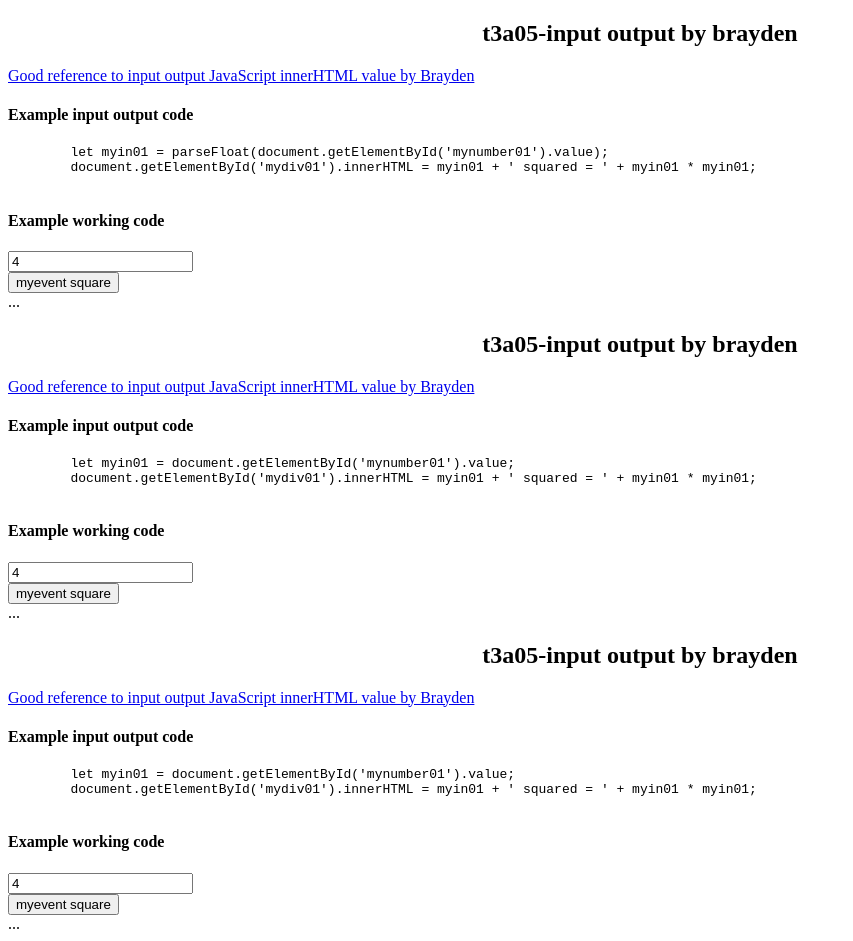
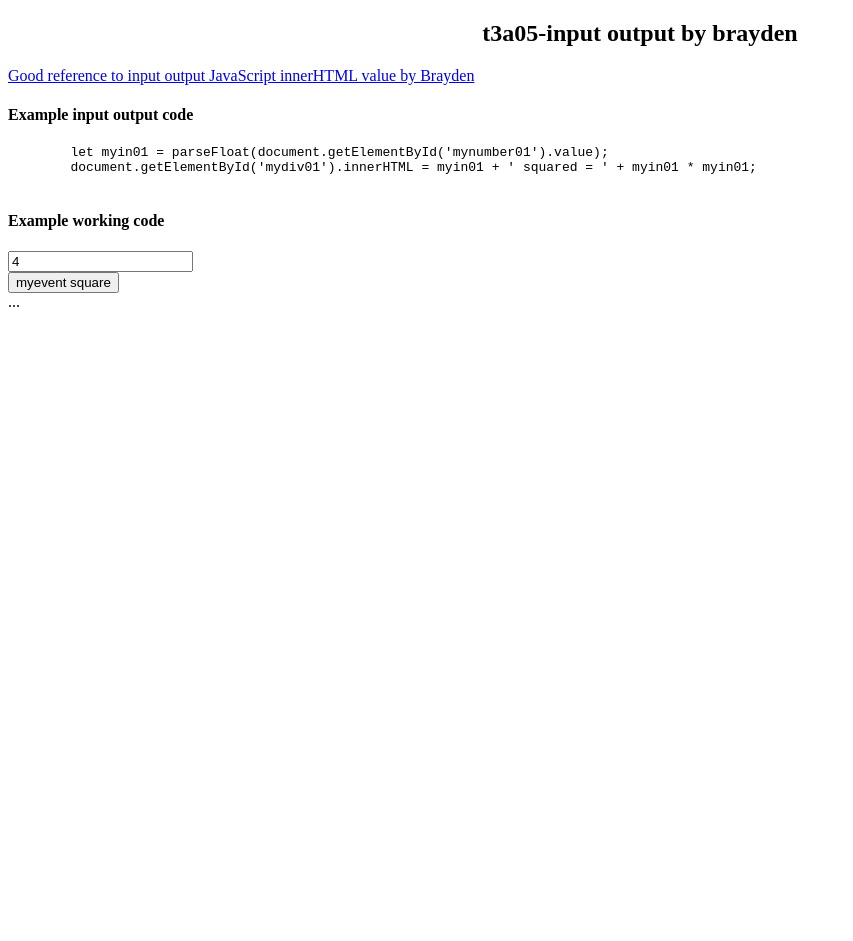
Before and after one commit to 2l8iwin/gamedev2023, a plain HTML site: page public/t1a05-input-output-by-brayden.html in a window 1280 px wide. Shown: the whole page, without its empty margins (0-853 px from the left). After the commit the page ends 800 px from the top, so only its background shows below. Drawn offline with Linux system fonts and the light colour scheme.

Commit message:
Update t1a05-input-output-by-brayden.html

```diff
--- a/public/t1a05-input-output-by-brayden.html
+++ b/public/t1a05-input-output-by-brayden.html
@@ -29,78 +29,3 @@
 
 </html>
 <!DOCTYPE html>
-<html lang="en">
-
-<head>
-    <meta charset="UTF-8">
-    <meta name="viewport" content="width=device-width, initial-scale=1.0">
-    <title>Input Output Example</title>
-</head>
-
-<body version="0.1.2.3">
-    <h2 align="center">t3a05-input output by brayden</h2>
-    <a href="https://www.w3schools.com/jsref/prop_html_innerhtml.asp">Good reference to input output JavaScript innerHTML value by Brayden</a>
-
-    <h4>Example input output code</h4>
-    <pre>
-        let myin01 = document.getElementById('mynumber01').value;
-        document.getElementById('mydiv01').innerHTML = myin01 + ' squared = ' + myin01 * myin01;
-    </pre>
-
-    <h4>Example working code</h4>
-    <input id="mynumber01" type="number" value="4"><br>
-    <input type="button" value="myevent square" onclick="{
-        let myin01 = parseFloat(document.getElementById('mynumber01').value);
-        let myanswer = myin01 * myin01;
-        document.getElementById('mydiv01').innerHTML = ' squared = ' + myanswer;
-    }"><br>
-    <div id="mydiv01">...</div>
-
-    <script>
-        function displayOutput() {
-            var userInput = document.getElementById("userInput").value;
-            var outputElement = document.getElementById("output");
-            outputElement.textContent = "You entered: " + userInput;
-        }
-    </script>
-</body>
-
-</html>
-<!DOCTYPE html>
-<html lang="en">
-
-<head>
-    <meta charset="UTF-8">
-    <meta name="viewport" content="width=device-width, initial-scale=1.0">
-    <title>Input Output Example</title>
-</head>
-
-<body version="0.1.2.3">
-    <h2 align="center">t3a05-input output by brayden</h2>
-    <a href="https://www.w3schools.com/jsref/prop_html_innerhtml.asp">Good reference to input output JavaScript innerHTML value by Brayden</a>
-
-    <h4>Example input output code</h4>
-    <pre>
-        let myin01 = document.getElementById('mynumber01').value;
-        document.getElementById('mydiv01').innerHTML = myin01 + ' squared = ' + myin01 * myin01;
-    </pre>
-
-    <h4>Example working code</h4>
-    <input id="mynumber01" type="number" value="4"><br>
-    <input type="button" value="myevent square" onclick="{
-        let myin01 = parseFloat(document.getElementById('mynumber01').value);
-        let myanswer = myin01 * myin01;
-        document.getElementById('mydiv01').innerHTML = ' squared = ' + myanswer;
-    }"><br>
-    <div id="mydiv01">...</div>
-
-    <script>
-        function displayOutput() {
-            var userInput = document.getElementById("userInput").value;
-            var outputElement = document.getElementById("output");
-            outputElement.textContent = "You entered: " + userInput;
-        }
-    </script>
-</body>
-
-</html>
```
